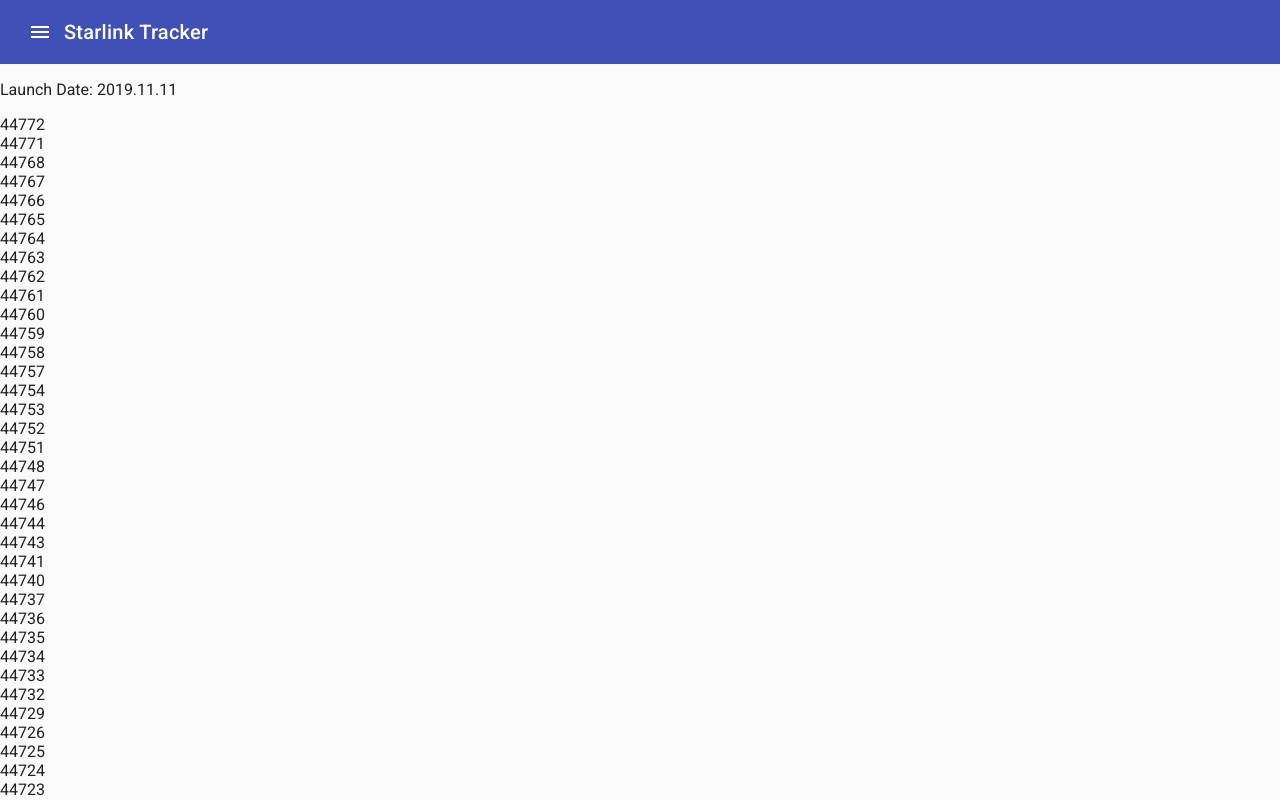
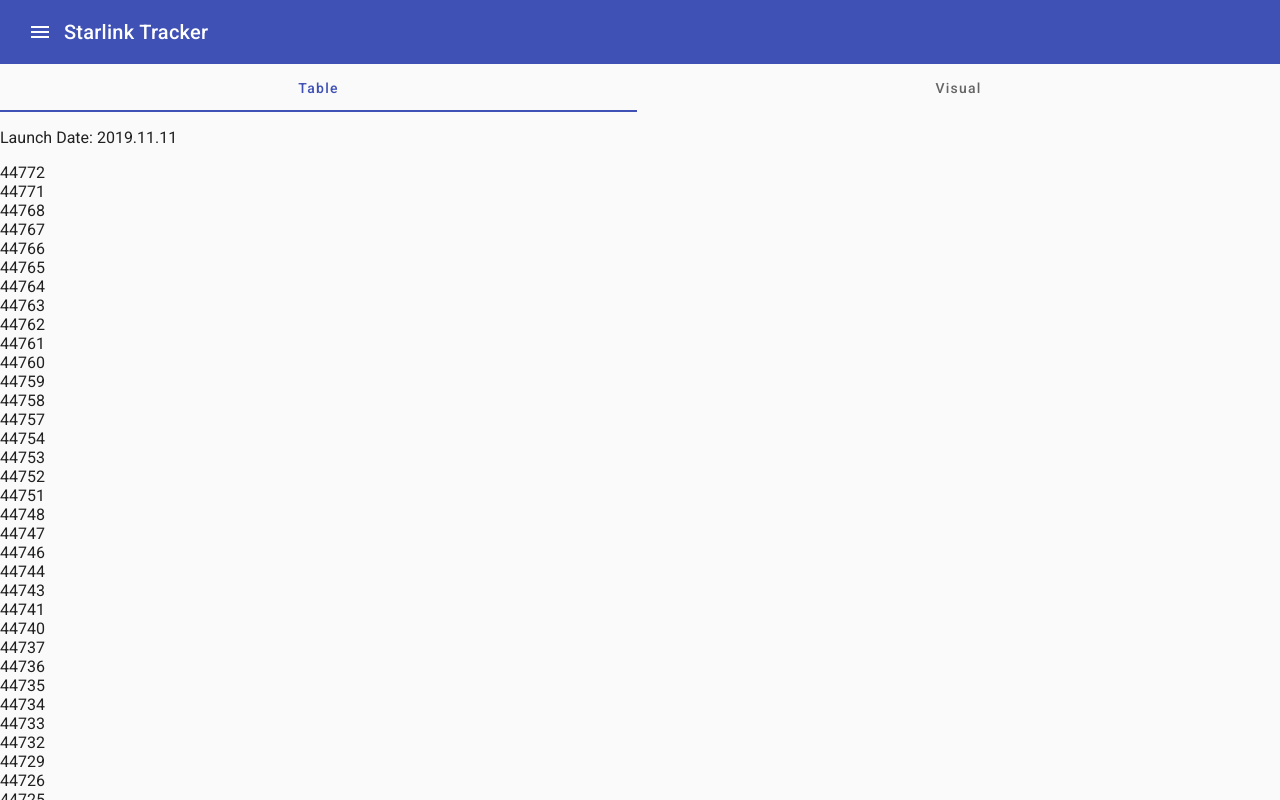
Before and after one commit to Daniel-Y-Yun/New-Starlink-Tracker-Angular, an Angular app: page / in a window 1280 px wide. Built offline with nearby package versions, Linux system fonts and the light colour scheme.

Commit message:
sat-table init

```diff
--- a/src/app/app.module.ts
+++ b/src/app/app.module.ts
@@ -2,9 +2,12 @@
 import { BrowserModule } from '@angular/platform-browser';
 import { AppComponent } from './app.component';
 import { HttpClientModule } from '@angular/common/http';
+import { SatTableComponent } from './sat-table/sat-table.component';
 
 @NgModule({
-  declarations: [],
+  declarations: [
+    SatTableComponent
+  ],
   imports: [HttpClientModule, BrowserModule],
   providers: [],
   bootstrap: [],
--- a/src/app/home/home.component.ts
+++ b/src/app/home/home.component.ts
@@ -1,6 +1,7 @@
 import { Component, inject, EventEmitter } from '@angular/core';
 import { CommonModule } from '@angular/common';
 import { SideMenuComponent } from '../side-menu/side-menu.component';
+import {MatTabsModule} from '@angular/material/tabs';
 import env from '../../assets/json/env.json';
 import { SatDataService } from '../sat-data.service';
 import { LaunchDate } from '../launchDate';
@@ -21,6 +22,7 @@
     MatButtonModule,
     MatIconModule,
     MatToolbarModule,
+    MatTabsModule
   ],
   templateUrl: 'home.html',
   styleUrls: ['./home.component.css'],
--- a/src/app/home/home.html
+++ b/src/app/home/home.html
@@ -23,8 +23,11 @@
         <mat-icon>menu</mat-icon>
       </button>
       <h1>Starlink Tracker</h1>
+
     </mat-toolbar>
 
+    <mat-tab-group>
+      <mat-tab label="Table">
         <div>
           <p>{{ currentId }}</p>
           <p>Launch Date: {{ currentDate.date }}</p>
@@ -33,5 +36,9 @@
           </tr>
           <p *ngIf="showSatname" >{{ satData.info.satname }}</p>
         </div>
+      </mat-tab>
+      <mat-tab label="Visual"></mat-tab>
+    </mat-tab-group>
+
   </mat-sidenav-content>
 </mat-sidenav-container>
--- /dev/null
+++ b/src/app/sat-table/sat-table.component.html
@@ -0,0 +1 @@
+<p>sat-table works!</p>
```
Also changed, not shown: src/app/sat-table/sat-table.component.ts (added, +12 -0 lines), src/app/sat-table/sat-table.component.css (added). Lines whose indentation alone changed are shown as unchanged.
